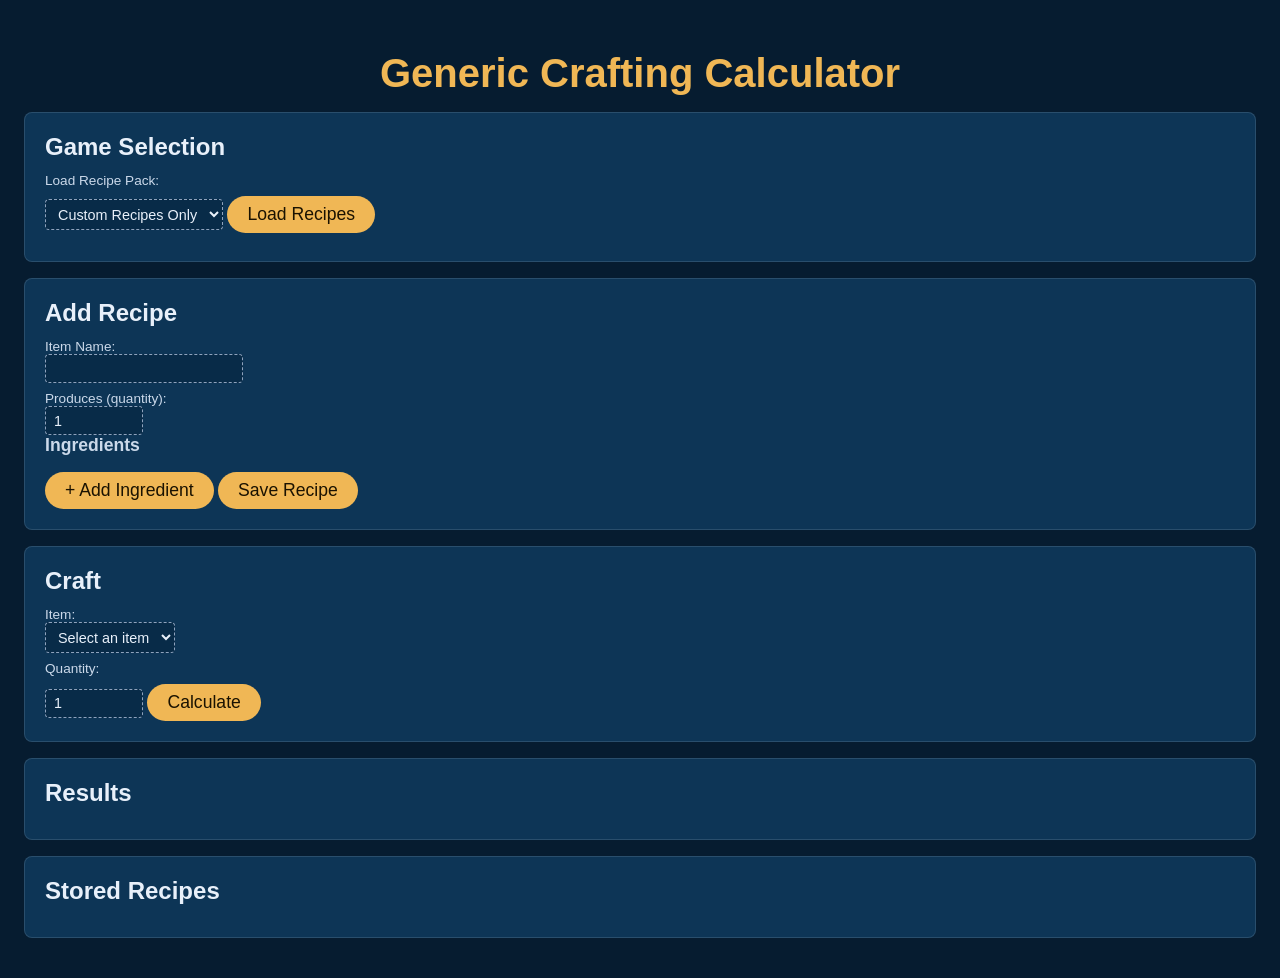
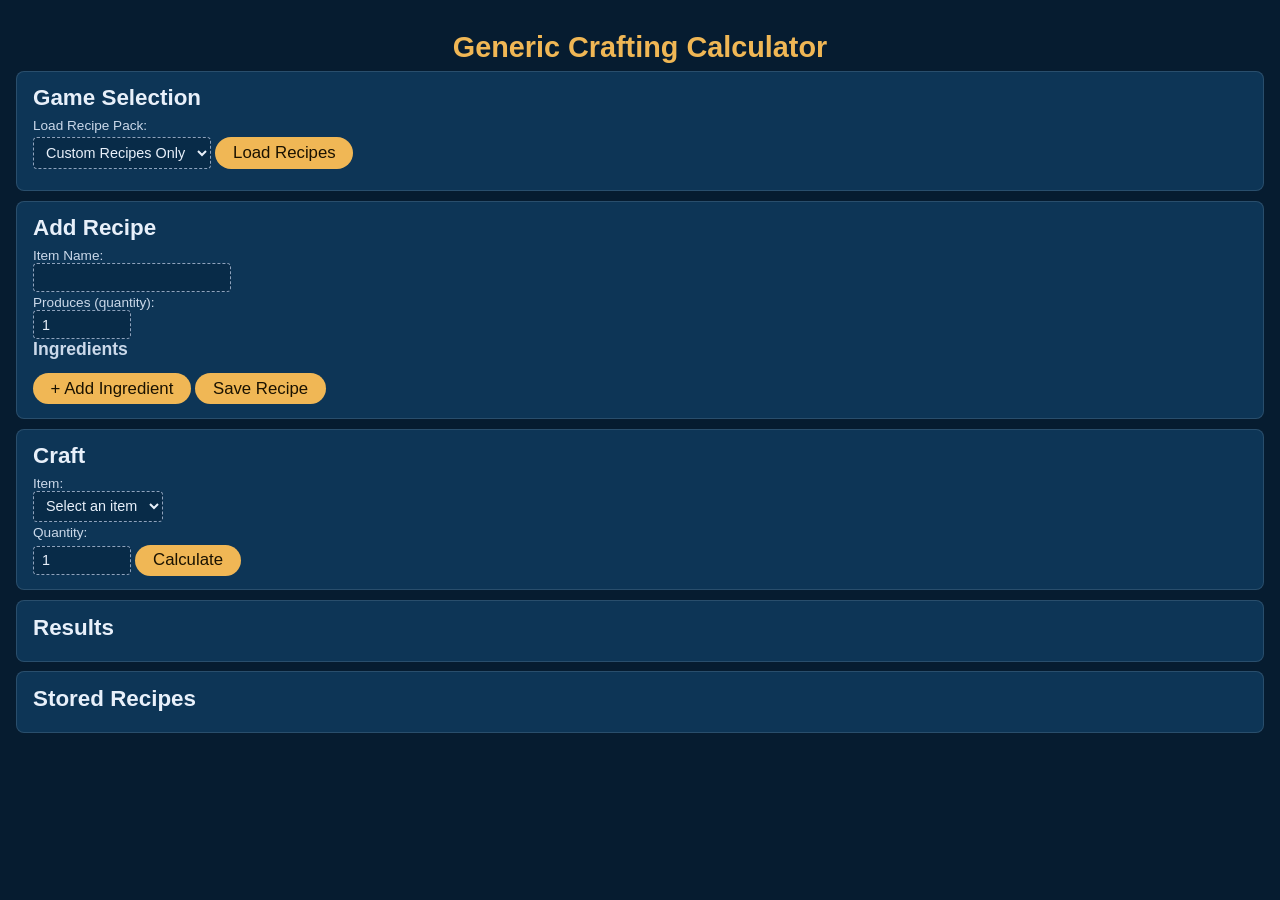

Tighten UI padding/margins, clean up Craft card, add queue material selectors

--- a/styles.css
+++ b/styles.css
@@ -20,23 +20,23 @@ body {
   background: var(--bg);
   color: var(--ink);
   margin: 0;
-  padding: 1.5rem;
+  padding: 0.75rem 1rem;
 }
 
 h1 {
   text-align: center;
   font-family: 'Caveat', cursive, sans-serif;
-  font-size: 2.5rem;
+  font-size: 1.8rem;
   color: var(--accent);
-  margin-bottom: 1rem;
+  margin-bottom: 0.4rem;
 }
 
 h2 {
   font-family: 'Caveat', cursive, sans-serif;
   color: var(--ink);
   margin-top: 0;
-  margin-bottom: 0.75rem;
-  font-size: 1.5rem;
+  margin-bottom: 0.4rem;
+  font-size: 1.4rem;
 }
 
 h3 {
@@ -56,7 +56,7 @@ h4 {
 .tab-nav {
   display: flex;
   border-bottom: 1px solid rgba(203, 217, 234, 0.3);
-  margin-bottom: 1.25rem;
+  margin-bottom: 0.75rem;
 }
 
 .tab-btn {
@@ -96,14 +96,14 @@ h4 {
 .calculate-layout {
   display: grid;
   grid-template-columns: 380px 1fr;
-  gap: 1rem;
+  gap: 0.75rem;
   align-items: start;
 }
 
 .left-panel {
   display: flex;
   flex-direction: column;
-  gap: 1rem;
+  gap: 0.6rem;
 }
 
 .setup-columns {
@@ -118,8 +118,8 @@ h4 {
   background: var(--paper);
   border: 1px solid rgba(203, 217, 234, 0.15);
   border-radius: 8px;
-  padding: 1.25rem;
-  margin-bottom: 1rem;
+  padding: 0.85rem 1rem;
+  margin-bottom: 0.6rem;
 }
 
 .card:last-child {
@@ -135,7 +135,7 @@ label {
   color: var(--ink-2);
   font-size: 0.85rem;
   display: block;
-  margin-top: 0.5rem;
+  margin-top: 0.2rem;
 }
 
 input,
@@ -167,11 +167,11 @@ button {
   color: #1a1201;
   border: none;
   border-radius: 20px;
-  padding: 0.5rem 1.25rem;
+  padding: 0.35rem 1.1rem;
   font-family: 'Caveat', cursive, sans-serif;
-  font-size: 1.1rem;
+  font-size: 1.05rem;
   cursor: pointer;
-  margin-top: 0.5rem;
+  margin-top: 0.3rem;
   transition: background 0.15s;
 }
 
@@ -222,11 +222,10 @@ button:hover {
 
 .queue-item {
   display: flex;
-  justify-content: space-between;
-  align-items: center;
+  flex-direction: column;
   background: var(--paper-2);
   border-left: 3px solid var(--accent);
-  padding: 0.5rem 0.75rem;
+  padding: 0.4rem 0.6rem;
   border-radius: 4px;
 }
 
@@ -234,9 +233,21 @@ button:hover {
   margin-top: 0.4rem;
 }
 
+.queue-item-main {
+  display: flex;
+  justify-content: space-between;
+  align-items: center;
+}
+
 .queue-item-label {
   color: var(--ink);
   font-size: 0.95rem;
+}
+
+.queue-item-selectors {
+  margin-top: 0.3rem;
+  padding-top: 0.3rem;
+  border-top: 1px solid rgba(203, 217, 234, 0.1);
 }
 
 .queue-empty {
@@ -485,11 +496,11 @@ ul.tree-list ul.tree-list {
   display: flex;
   align-items: center;
   gap: 0.5rem;
-  padding: 0.5rem 0.75rem;
+  padding: 0.3rem 0.6rem;
   background: var(--paper-2);
   border-radius: 4px;
   border-left: 3px solid var(--accent-2);
-  margin: 0.5rem 0;
+  margin: 0.25rem 0;
   font-size: 0.85rem;
 }
 
@@ -672,16 +683,12 @@ ul.tree-list ul.tree-list {
 
 /* ======= Variant & Material Selectors ======= */
 #variantSelector {
-  margin: 0.5rem 0;
-  padding: 0.5rem;
-  background: var(--paper-2);
-  border-radius: 4px;
-  border: 1px solid rgba(203, 217, 234, 0.2);
+  margin: 0.2rem 0;
 }
 
 #materialSelectors {
-  margin: 0.5rem 0;
-  padding: 0.5rem;
+  margin: 0.25rem 0;
+  padding: 0.4rem 0.6rem;
   background: var(--paper-2);
   border-radius: 4px;
   border: 1px solid rgba(203, 217, 234, 0.2);
